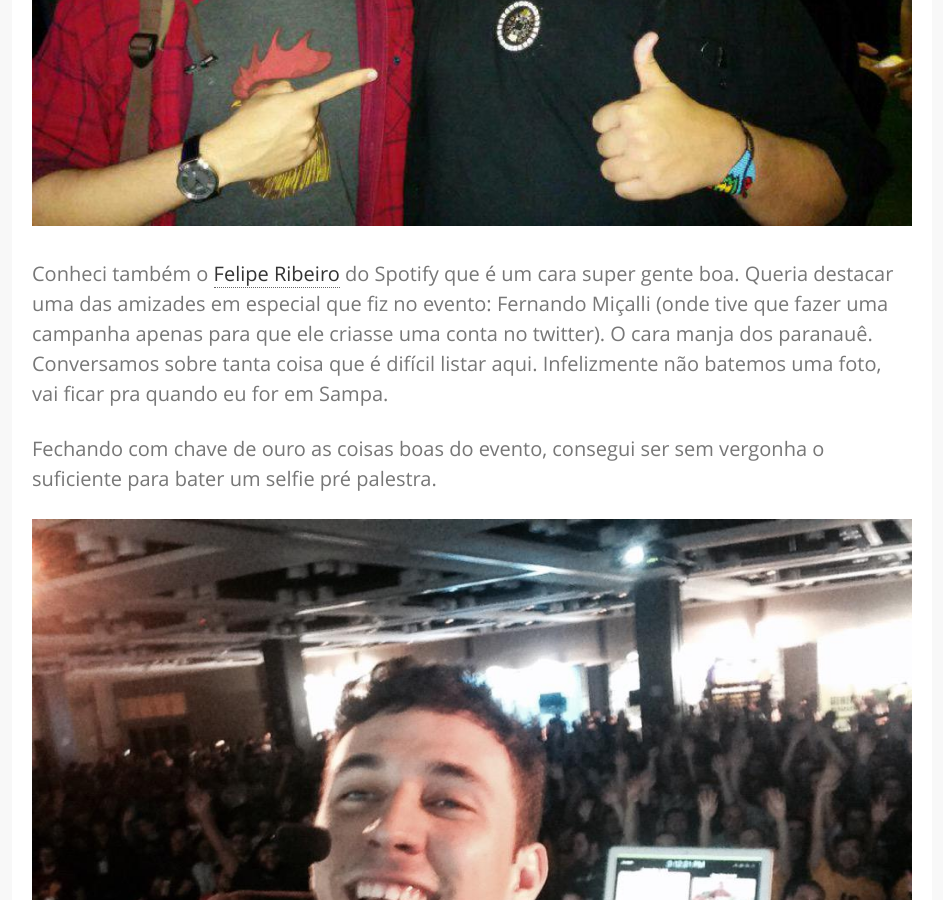
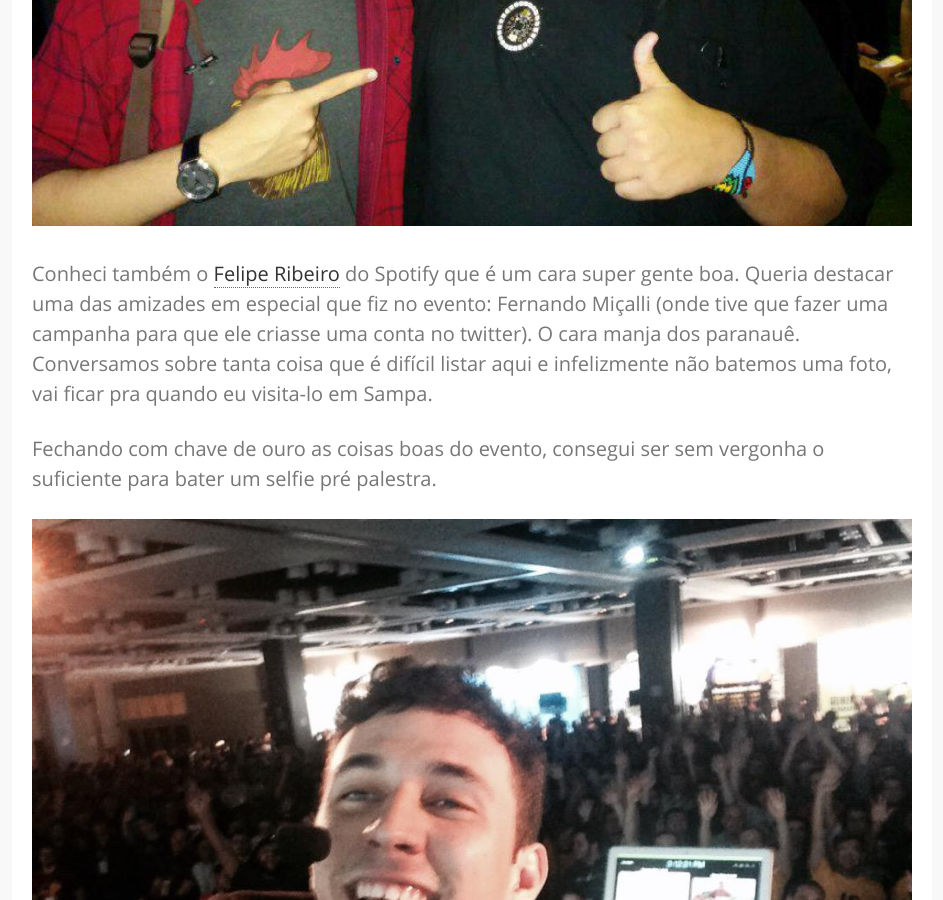
Before and after one commit to raphamorim/raphamorim.github.com, a Jekyll site: the page built from _posts/2015-09-1-missao-braziljs.md, in a window 1280 px wide and 900 px high, scrolled down 5939 px. Shown: the whole window, without its empty margins (168-1111 px from the left). Built offline with Jekyll 4.4.1, drawn with Linux system fonts in a browser that asks for light colours; comment, search, counter and statistics services are not loaded.

Commit message:
ajustes gramática

```diff
--- a/_posts/2015-09-1-missao-braziljs.md
+++ b/_posts/2015-09-1-missao-braziljs.md
@@ -65,7 +65,7 @@
 
 ![Julian](/assets/images/posts/braziljs2015/julian.jpg)
 
-Conheci também o [Felipe Ribeiro](https://twitter.com/felipernb) do Spotify que é um cara super gente boa. Queria destacar uma das amizades em especial que fiz no evento: Fernando Miçalli (onde tive que fazer uma campanha apenas para que ele criasse uma conta no twitter). O cara manja dos paranauê. Conversamos sobre tanta coisa que é difícil listar aqui. Infelizmente não batemos uma foto, vai ficar pra quando eu for em Sampa.
+Conheci também o [Felipe Ribeiro](https://twitter.com/felipernb) do Spotify que é um cara super gente boa. Queria destacar uma das amizades em especial que fiz no evento: Fernando Miçalli (onde tive que fazer uma campanha para que ele criasse uma conta no twitter). O cara manja dos paranauê. Conversamos sobre tanta coisa que é difícil listar aqui e infelizmente não batemos uma foto, vai ficar pra quando eu visita-lo em Sampa.
 
 Fechando com chave de ouro as coisas boas do evento, consegui ser sem vergonha o suficiente para bater um selfie pré palestra.
 
```
Also changed, not shown: 1 other file.
